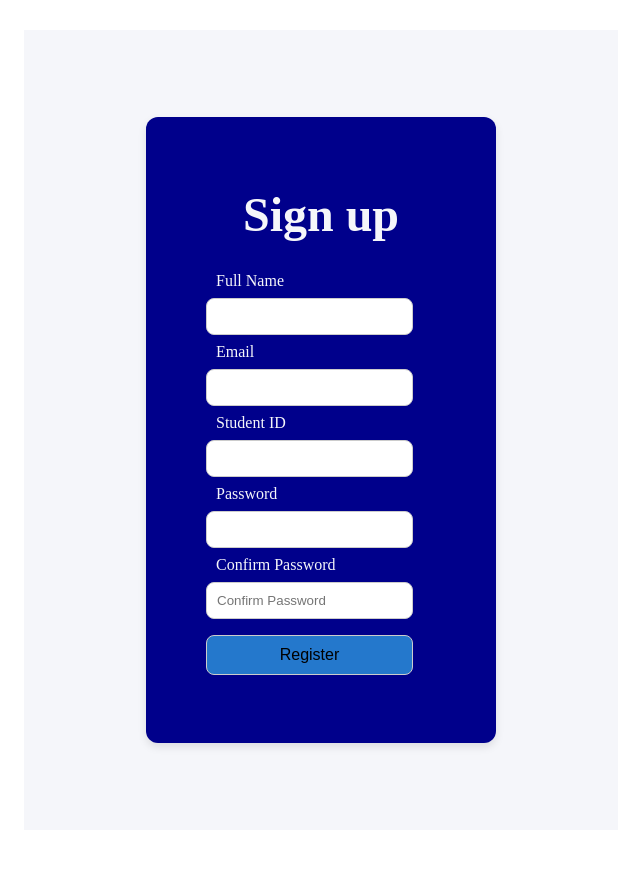
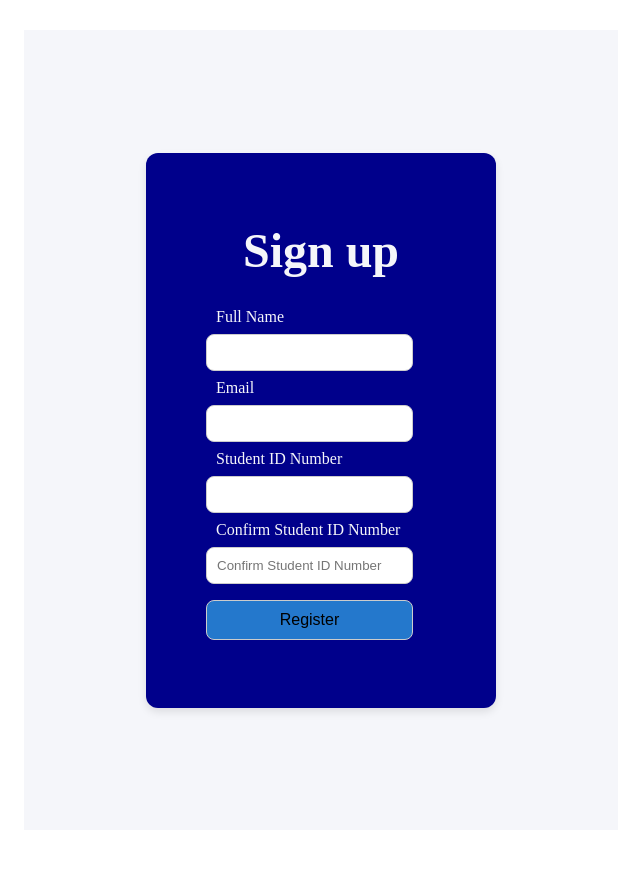
Before and after one commit to redbullSlushie/Exam_Registration_System, a Flask app: page /signup in a window 1280 px wide. Shown: the part 242-1112 px from the top of the page, without its empty margins (319-959 px from the left). Run offline with Flask 3, Linux system fonts and the light colour scheme.

Commit message:
Update Signup and Login Page to have pw = StudID.num

```diff
--- a/templates/login.html
+++ b/templates/login.html
@@ -4,7 +4,7 @@
     <div class="login-box">
         <h2>Login</h2>
         <input type="email" placeholder="Email" required>
-        <input type="password" placeholder="Password" required>
+        <input type="password" placeholder="Student ID Number" required>
         <button type="button"> Continue </button>
         <button class="forgot-button" type="button"> Forgot Password? </button>
     </div>
--- a/templates/signup.html
+++ b/templates/signup.html
@@ -12,14 +12,11 @@
         <label>Email</label>
         <input type="email" name="email" required>
 
-        <label>Student ID</label>
-        <input type="text" name="student_id" required>
-
-        <label>Password</label>
+        <label>Student ID Number</label>
         <input type="password" id="password" name="password" required oninput="checkPassword()">
 
-        <label>Confirm Password</label>
-        <input type="password" id="confirmPassword" placeholder="Confirm Password" required>
+        <label>Confirm Student ID Number</label>
+        <input type="password" id="confirmPassword" placeholder="Confirm Student ID Number" required>
 
         <button class="signup-button" type="submit"
             style="color:black; background-color:rgb(36, 120, 204);">Register</button>
```
